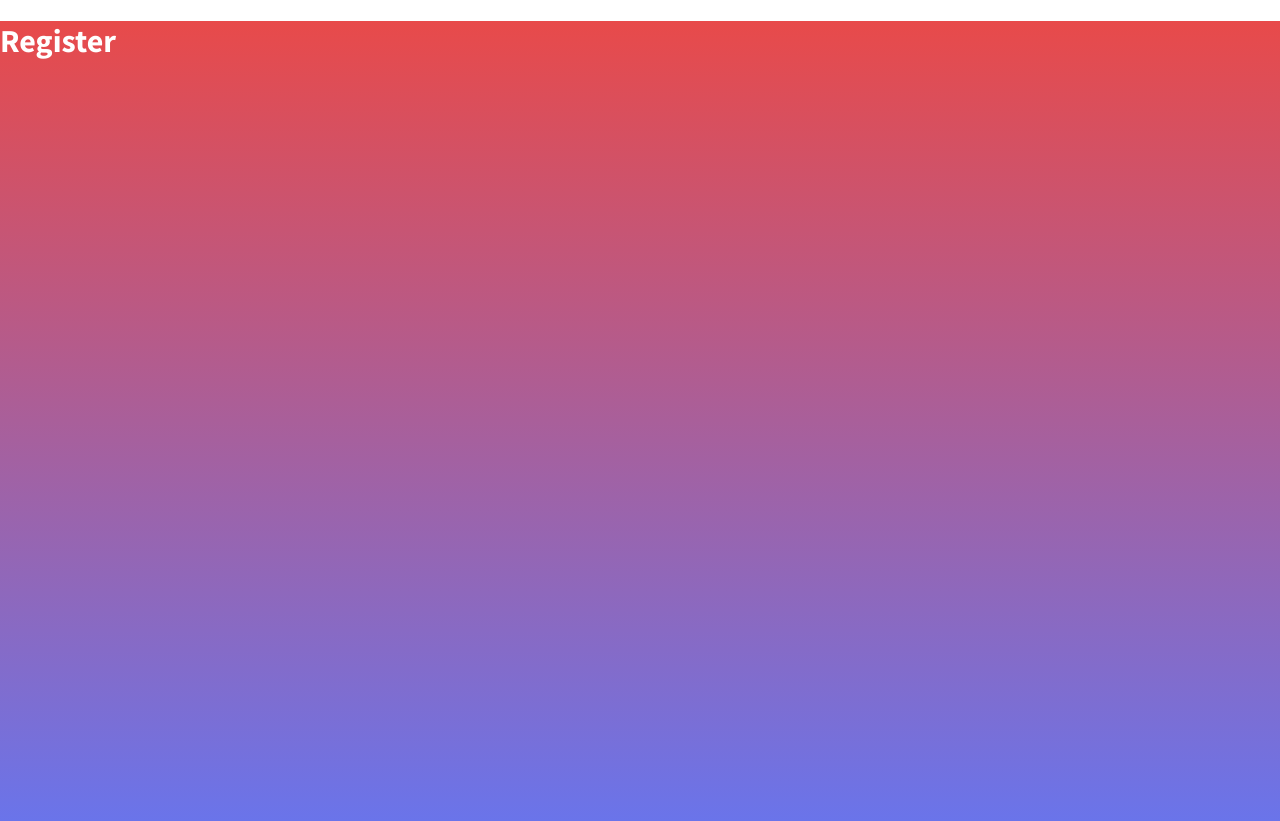
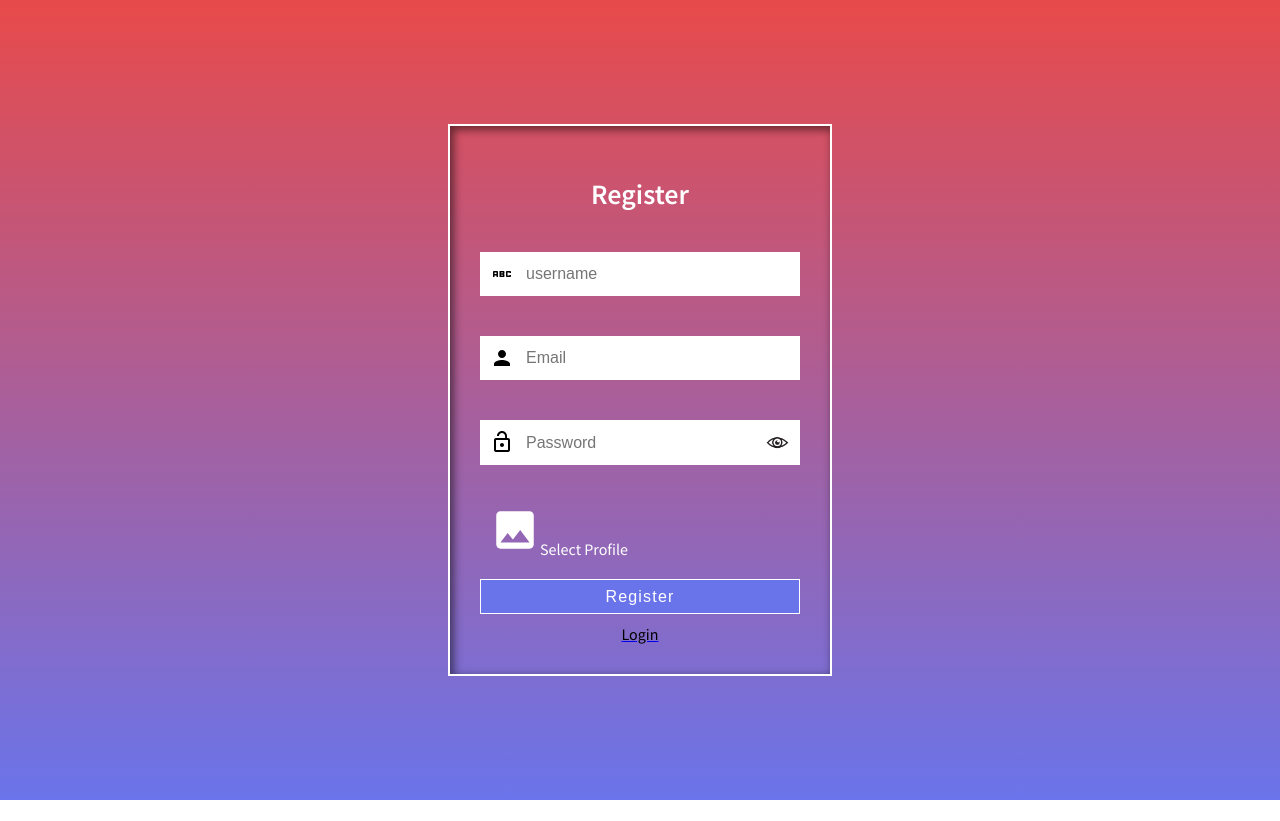
Before and after one commit to Shakoor123/chat-firebase, a React (Vite) app: page /register in a window 1280 px wide. After the commit the page ends 800 px from the top, so only its background shows below. Built offline with nearby package versions, Linux system fonts and the light colour scheme.

Commit message:
login and register Designed

```diff
--- a/src/App.scss
+++ b/src/App.scss
@@ -1,6 +1,100 @@
 $background: linear-gradient(#e84a4a, #6a74ea);
+$blue: #1122da;
 .app {
-  height: 100vh;
   background: $background;
   color: white;
+  width: 100vw;
+  height: 100vh;
+  .register {
+    width: 100%;
+    height: 100%;
+    display: flex;
+    align-items: center;
+    justify-content: center;
+    .registerWrapper {
+      box-shadow: 3px 3px 9px 1px rgba(0, 0, 0, 0.51) inset;
+      -webkit-box-shadow: 3px 3px 9px 1px rgba(0, 0, 0, 0.51) inset;
+      -moz-box-shadow: 3px 3px 9px 1px rgba(0, 0, 0, 0.51) inset;
+      padding: 30px;
+      border: 2px solid white;
+      display: flex;
+      flex-direction: column;
+      align-items: center;
+      .title {
+        font-size: 28px;
+        font-weight: 600;
+        margin: 20px 0;
+      }
+      form {
+        display: flex;
+        flex-direction: column;
+        align-items: center;
+        .inputWrapper {
+          width: 300px;
+          background-color: white;
+          margin: 20px 0;
+          display: flex;
+          padding: 10px;
+          .icon {
+            color: black;
+          }
+          .input {
+            width: 100%;
+            border: none;
+            outline: none;
+            font-size: 16px;
+            margin-left: 10px;
+            color: $blue;
+          }
+          .eye {
+            cursor: pointer;
+            width: 25px;
+            height: 25px;
+            border-radius: 50%;
+          }
+        }
+        .fileWrapper {
+          width: 300px;
+          margin: 10px 0;
+          display: flex;
+          padding: 10px;
+          justify-content: space-between;
+          align-items: center;
+          label {
+            cursor: pointer;
+            .imageIcon {
+              width: 50px;
+              height: 50px;
+            }
+          }
+          .profile {
+            width: 80px;
+            height: 80px;
+            border-radius: 50%;
+            object-fit: cover;
+          }
+        }
+        .submit {
+          background-color: #6a74ea;
+          border: none;
+          width: 100%;
+          height: 35px;
+          color: white;
+          font-size: 16px;
+          letter-spacing: 1.2px;
+          cursor: pointer;
+          border: 0.8px solid white;
+          margin-bottom: 10px;
+          &:hover {
+            background-color: #e84a4a;
+          }
+        }
+        .redirect {
+          cursor: pointer;
+          font-weight: 400;
+          color: black;
+        }
+      }
+    }
+  }
 }
--- a/src/App.tsx
+++ b/src/App.tsx
@@ -2,11 +2,20 @@ import reactLogo from "./assets/react.svg";
 import React from "react";
 import "./App.scss";
 import Register from "./pages/Register/Register";
+import { BrowserRouter, Routes, Route } from "react-router-dom";
+import Login from "./pages/Login/Login";
+import Home from "./pages/Home/Home";
 
 const App = () => {
   return (
     <div className="app">
-      <Register />
+      <BrowserRouter>
+        <Routes>
+          <Route path="/" element={<Home />} />
+          <Route path="/login" element={<Login />} />
+          <Route path="/register" element={<Register />} />
+        </Routes>
+      </BrowserRouter>
     </div>
   );
 };
--- a/src/pages/Login/Login.tsx
+++ b/src/pages/Login/Login.tsx
@@ -1,7 +1,47 @@
-import React from "react";
-
+import React, { useState } from "react";
+import PersonIcon from "@mui/icons-material/Person";
+import LockOpenIcon from "@mui/icons-material/LockOpen";
+import { Link } from "react-router-dom";
+import eye from "../../assets/eye.jpg";
 const Login = () => {
-  return <div>Login</div>;
+  const [passwordView, setPasswordView] = useState(false);
+  return (
+    <div className="register">
+      <div className="registerWrapper">
+        <span className="title">Login</span>
+        <form>
+          <div className="inputWrapper">
+            <PersonIcon className="icon" />
+            <input type="text" placeholder="Email" className="input" />
+          </div>
+          <div className="inputWrapper">
+            <LockOpenIcon className="icon" />
+            <input
+              type={passwordView ? "text" : "password"}
+              placeholder="Password"
+              className="input"
+            />
+            <img
+              src={eye}
+              onClick={() => {
+                if (!passwordView) {
+                  setPasswordView(true);
+                } else {
+                  setPasswordView(false);
+                }
+              }}
+              alt=""
+              className="eye"
+            />
+          </div>
+          <button className="submit">Login</button>
+          <Link to={"/register"}>
+            <span className="redirect">Register</span>
+          </Link>
+        </form>
+      </div>
+    </div>
+  );
 };
 
 export default Login;
--- a/src/pages/Register/Register.tsx
+++ b/src/pages/Register/Register.tsx
@@ -1,10 +1,76 @@
-import React from "react";
+import React, { useState } from "react";
+import PersonIcon from "@mui/icons-material/Person";
+import LockOpenIcon from "@mui/icons-material/LockOpen";
+import PhotoIcon from "@mui/icons-material/Photo";
+import eye from "../../assets/eye.jpg";
+import AbcIcon from "@mui/icons-material/Abc";
+import { Link } from "react-router-dom";
 
 const Register = () => {
+  const [passwordView, setPasswordView] = useState(false);
+  const [file, setFile] = useState(null);
   return (
     <div className="register">
       <div className="registerWrapper">
-        <h1 className="title">Register</h1>
+        <span className="title">Register</span>
+        <form>
+          <div className="inputWrapper">
+            <AbcIcon className="icon" />
+            <input type="text" placeholder="username" className="input" />
+          </div>
+          <div className="inputWrapper">
+            <PersonIcon className="icon" />
+            <input type="text" placeholder="Email" className="input" />
+          </div>
+          <div className="inputWrapper">
+            <LockOpenIcon className="icon" />
+            <input
+              type={passwordView ? "text" : "password"}
+              placeholder="Password"
+              className="input"
+            />
+            <img
+              src={eye}
+              onClick={() => {
+                if (!passwordView) {
+                  setPasswordView(true);
+                } else {
+                  setPasswordView(false);
+                }
+              }}
+              alt=""
+              className="eye"
+            />
+          </div>
+          <div className=" fileWrapper">
+            <label htmlFor="file">
+              <PhotoIcon className="imageIcon" />
+              <span>Select Profile</span>
+            </label>
+            <input
+              type="file"
+              accept="image/png, image/jpeg"
+              onChange={(e: any) => {
+                setFile(e.target.files[0]);
+              }}
+              style={{ display: "none" }}
+              id="file"
+            />
+            {file && (
+              <img
+                src={URL.createObjectURL(file)}
+                alt=""
+                style={{ backgroundColor: "yellow" }}
+                className="profile"
+              />
+            )}
+          </div>
+
+          <button className="submit">Register</button>
+          <Link to={"/login"}>
+            <span className="redirect">Login</span>
+          </Link>
+        </form>
       </div>
     </div>
   );
```
Also changed, not shown: package.json (+7 -1 lines), src/assets/eye.jpg (added), 1 other file (tests, documents, lock files or other folders).
